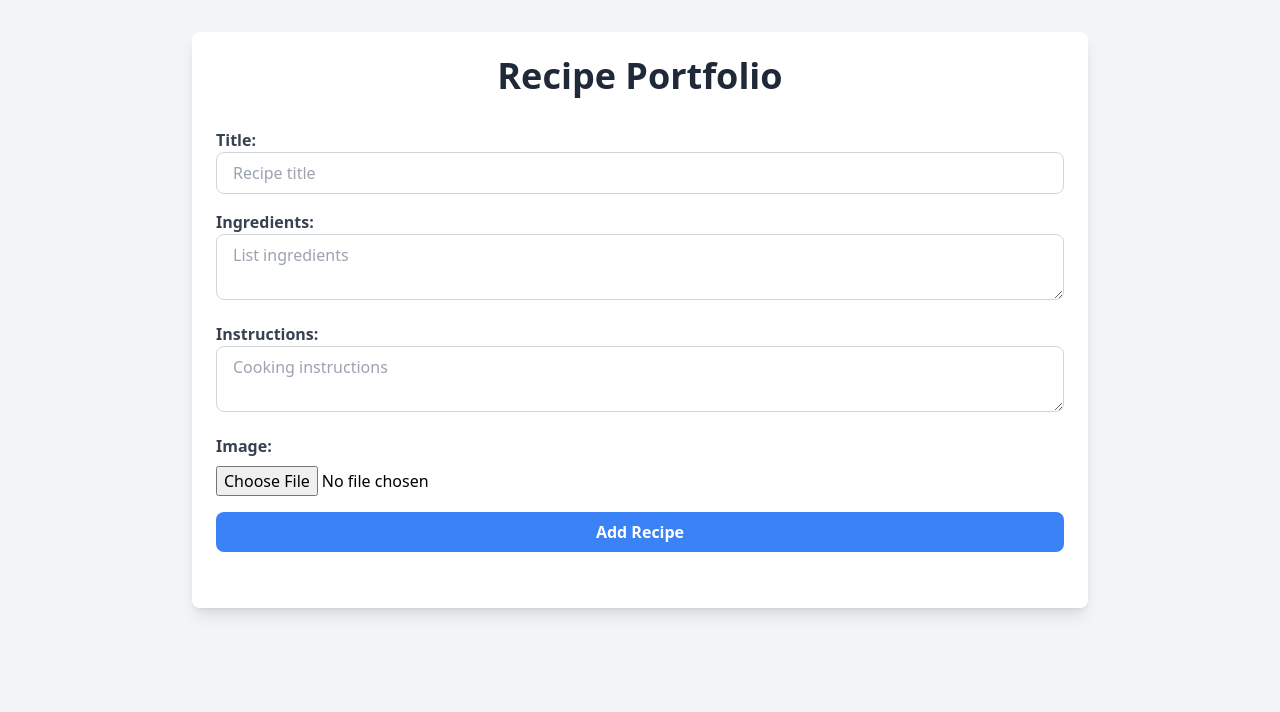
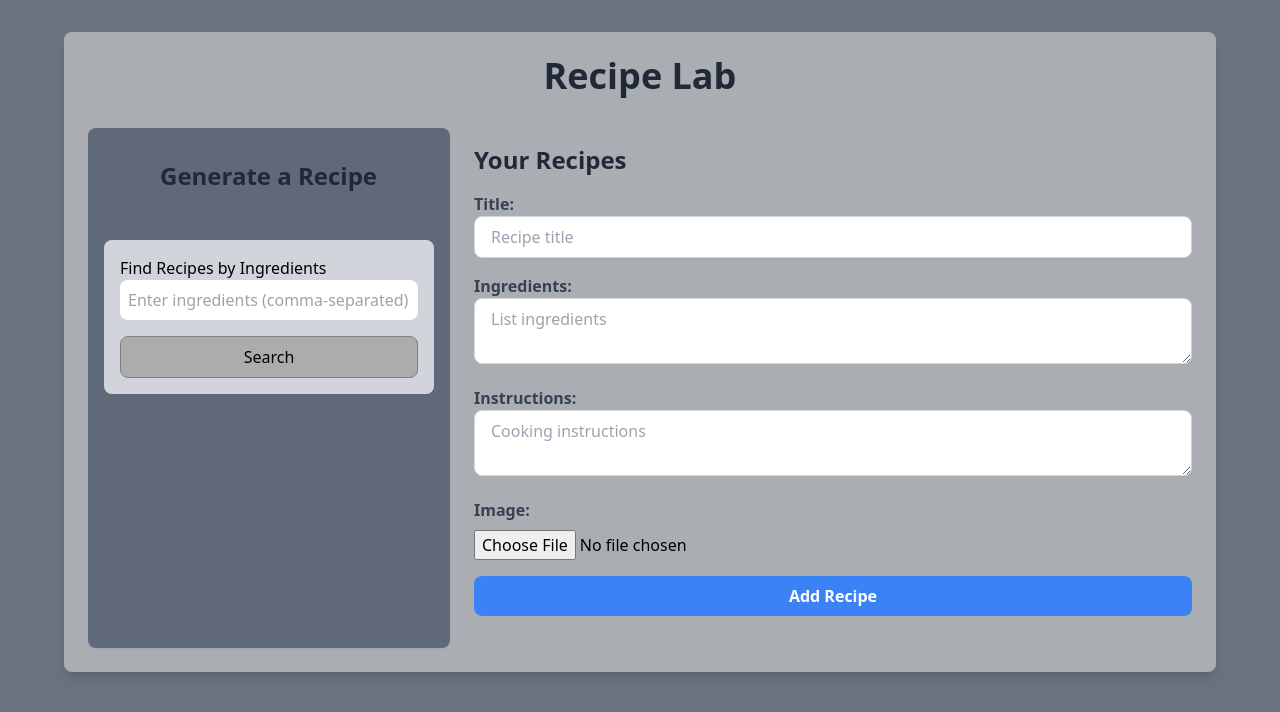
Before and after one commit to jacobkobr/recipe-portfolio, a React (Create React App) app: page / in a window 1280 px wide. Shown: the top 712 px of the page. Built offline with nearby package versions, Linux system fonts and the light colour scheme.

Commit message:
Implemented Spoonacular API

```diff
--- a/src/App.tsx
+++ b/src/App.tsx
@@ -2,68 +2,140 @@ import React, { useState, useEffect, useRef } from 'react';
 import AddRecipe from './components/AddRecipe';
 import RecipeList from './components/RecipeList';
 import RecipeDetail from './components/RecipeDetail';
+import IngredientSearch from './components/IngredientSearch';
+import axios from 'axios';
 
-interface Recipe {
+// local recipe type for user-added recipes
+interface LocalRecipe {
   title: string;
   ingredients: string;
   instructions: string;
   image: string | null;
 }
 
+// api recipe type for recipes from spoonacular
+interface ApiRecipe {
+  id: number;
+  title: string;
+  image: string;
+  usedIngredientCount?: number;
+  missedIngredientCount?: number;
+}
+
+// recipe can be either a local recipe or an api recipe
+type Recipe = LocalRecipe | ApiRecipe;
+
 const App: React.FC = () => {
-  const [recipes, setRecipes] = useState<Recipe[]>([]);
-  const [selectedRecipe, setSelectedRecipe] = useState<Recipe | null>(null); // track the selected recipe for detailed view
-  const initialLoad = useRef(true); // ensure only load from localStorage once to not reset on refresh
+  const [myRecipes, setMyRecipes] = useState<LocalRecipe[]>([]); // stores user-added recipes
+  const [searchedRecipes, setSearchedRecipes] = useState<ApiRecipe[]>([]); // stores spoonacular api recipes
+  const [selectedRecipe, setSelectedRecipe] = useState<LocalRecipe | null>(null); // holds selected recipe for detailed view
+  const [ingredientsInput, setIngredientsInput] = useState(''); // holds user input for ingredients
+  const initialLoad = useRef(true); // tracks if recipes loaded from localStorage
 
-  // load recipes from localStorage on first mount only
+  // loads saved recipes from localStorage on first load
   useEffect(() => {
     if (initialLoad.current) {
-      const storedRecipes = localStorage.getItem('recipes');
-      if (storedRecipes) {
+      const stored = localStorage.getItem('recipes');
+      if (stored) {
         try {
-          const parsedRecipes = JSON.parse(storedRecipes);
-          setRecipes(parsedRecipes); // only sets recipes if data exists
-        } catch (error) {
-          console.error("Error parsing recipes from localStorage:", error);
+          const parsed: LocalRecipe[] = JSON.parse(stored);
+          setMyRecipes(parsed); // set stored recipes if they exist
+        } catch (err) {
+          console.error("error loading recipes:", err); // log error
         }
       }
-      initialLoad.current = false; // doesn't rerun logic
+      initialLoad.current = false; // mark initial load as complete
     }
-  }, []); // empty array to only run once on mount
+  }, []); // empty dependency array so this runs only once
 
-  // saves recipes to localStorage whenever the state is changed
+  // saves user-added recipes to localStorage whenever they change
   useEffect(() => {
-    if (recipes.length > 0) {
-      localStorage.setItem('recipes', JSON.stringify(recipes));
+    if (myRecipes.length) {
+      localStorage.setItem('recipes', JSON.stringify(myRecipes));
     }
-  }, [recipes]);
+  }, [myRecipes]); // runs whenever myRecipes changes
 
-  const handleAddRecipe = (recipe: Recipe) => {
-    setRecipes([recipe, ...recipes]);
+  // adds a new recipe to user-added recipes
+  const handleAddRecipe = (recipe: LocalRecipe) => {
+    setMyRecipes([recipe, ...myRecipes]); // adds new recipe to the top of the list
+    console.log('recipe added:', recipe); // logs added recipe for debugging
   };
 
-  const handleSelectRecipe = (recipe: Recipe) => {
-    setSelectedRecipe(recipe); // set the selected recipe to view details
+  // selects a recipe to show its details
+  const handleSelectRecipe = (recipe: LocalRecipe) => {
+    setSelectedRecipe(recipe); // sets selected recipe for detail view
   };
 
+  // goes back to recipe list view
   const handleBack = () => {
-    setSelectedRecipe(null); // clear selected recipe to return to the list view
+    setSelectedRecipe(null); // clears selected recipe
+  };
+
+  // fetches recipes from spoonacular based on ingredients
+  const fetchRecipes = async () => {
+    const ingredients = ingredientsInput.split(',').map(i => i.trim()).join(','); // formats ingredients input
+    try {
+      const { data } = await axios.get<ApiRecipe[]>(`https://api.spoonacular.com/recipes/findByIngredients`, {
+        params: {
+          ingredients,
+          number: 10, // limits results to 10 recipes
+          ranking: 2, // prioritizes recipes using most ingredients
+          apiKey: process.env.REACT_APP_SPOONACULAR_API_KEY,
+        },
+      });
+      setSearchedRecipes(data); // updates state with fetched recipes
+    } catch (err) {
+      console.log("error fetching recipes:", err); // logs error
+    }
   };
 
   return (
-      <div className="min-h-screen bg-gray-100 p-8">
-        <div className="container mx-auto max-w-4xl p-6 bg-white rounded-lg shadow-lg">
-          <h1 className="text-4xl font-extrabold text-center text-gray-800 mb-8">
-            Recipe Portfolio
-          </h1>
+      <div className="min-h-screen bg-gray-500 p-8">
+        <div className="container mx-auto max-w-6xl p-6 rounded-lg shadow-lg"style={{ backgroundColor: '#AAADB2' }}>
+          <h1 className="text-4xl font-extrabold text-center text-gray-800 mb-8" >Recipe Lab</h1>
+
+          {/* flex layout for columns */}
+          <div className="flex flex-col md:flex-row gap-6">
+
+            {/* left column for api recipes and ingredient search */}
+            <div className="w-full md:w-1/3 p-4 rounded-lg shadow-sm" style={{ backgroundColor: '#60697A' }}>
+              <h2 className="text-2xl font-bold text-gray-800 my-4 pl-14">Generate a Recipe</h2>
+              <div className="grid grid-cols-1 sm:grid-cols-2 gap-6 mb-8">
+                {searchedRecipes.map(recipe => (
+                    <div key={recipe.id} className="border border-gray-300 rounded-lg p-4 shadow-lg">
+                      <h3 className="font-semibold">{recipe.title}</h3>
+                      {recipe.image && (
+                          <img src={recipe.image} alt={recipe.title} className="w-full h-32 object-cover rounded mt-2" />
+                      )}
+                      <p>Used Ingredients: {recipe.usedIngredientCount}</p>
+                      <p>Missing Ingredients: {recipe.missedIngredientCount}</p>
+                      <a
+                          href={`https://spoonacular.com/recipes/${recipe.title}-${recipe.id}`}
+                          target="_blank"
+                          rel="noopener noreferrer"
+                          className="text-blue-500 underline mt-2 block"
+                      >
+                        View Recipe
+                      </a>
+                    </div>
+                ))}
+              </div>
+              <IngredientSearch onSearchResults={setSearchedRecipes} />
+            </div>
+
+            {/* right column for user-added recipes */}
+            <div className="w-full md:w-2/3">
+              <h2 className="text-2xl font-bold text-gray-800 my-4">Your Recipes</h2>
               {selectedRecipe ? (
                   <RecipeDetail recipe={selectedRecipe} onBack={handleBack} />
               ) : (
                   <>
                     <AddRecipe onAddRecipe={handleAddRecipe} />
-                <RecipeList recipes={recipes} onSelectRecipe={handleSelectRecipe} />
+                    <RecipeList recipes={myRecipes} onSelectRecipe={handleSelectRecipe} />
                   </>
               )}
+            </div>
+          </div>
         </div>
       </div>
   );
--- /dev/null
+++ b/src/components/IngredientSearch.tsx
@@ -0,0 +1,53 @@
+import React, { useState } from 'react';
+import axios from 'axios';
+
+interface ApiRecipe {
+    id: number;
+    title: string;
+    image: string;
+    usedIngredientCount?: number;
+    missedIngredientCount?: number;
+}
+
+interface IngredientSearchProps {
+    onSearchResults: (results: ApiRecipe[]) => void;
+}
+
+const IngredientSearch: React.FC<IngredientSearchProps> = ({ onSearchResults }) => {
+    const [input, setInput] = useState('');
+
+    const handleSearch = async () => {
+        const ingredients = input.split(',').map(ingredient => ingredient.trim()).join(',');
+        try {
+            const response = await axios.get<ApiRecipe[]>('https://api.spoonacular.com/recipes/findByIngredients', {
+                params: {
+                    ingredients: ingredients,
+                    number: 10,
+                    ranking: 2,
+                    apiKey: process.env.REACT_APP_SPOONACULAR_API_KEY,
+                },
+            });
+            onSearchResults(response.data); // pass results back to App component
+        } catch (error) {
+            console.error("Error fetching recipes from Spoonacular API:", error);
+        }
+    };
+
+    return (
+        <div style={{ width: '330px', padding: '1rem', backgroundColor: '#D1D5DB', borderRadius: '8px' }}>
+            <h2>Find Recipes by Ingredients</h2>
+            <input
+                type="text"
+                placeholder="Enter ingredients (comma-separated)"
+                value={input}
+                onChange={(e) => setInput(e.target.value)}
+                style={{ width: '100%', padding: '0.5rem', marginBottom: '1rem', borderRadius: '8px' }}
+            />
+            <button  onClick={handleSearch} style={{ width: '100%', padding: '0.5rem', backgroundColor: '#ADACAC', color: 'black', borderRadius: '8px', borderColor: 'gray' }} className="border border-gray-300">
+                Search
+            </button>
+        </div>
+    );
+};
+
+export default IngredientSearch;
```
Also changed, not shown: 2 other files (tests, documents, lock files or other folders). Lines whose indentation alone changed are shown as unchanged.
